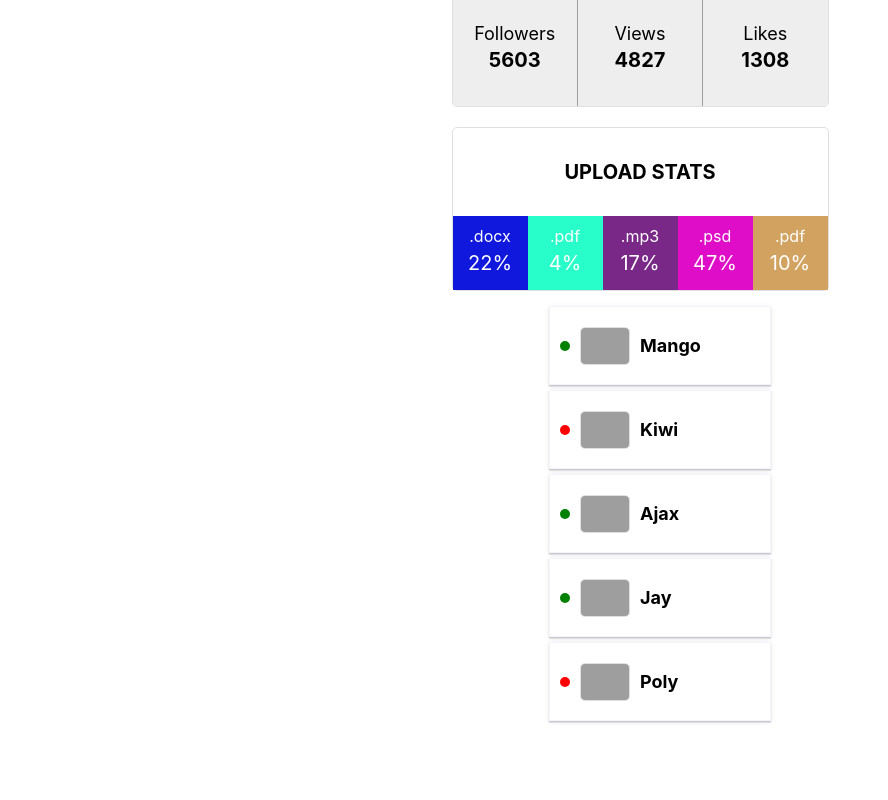
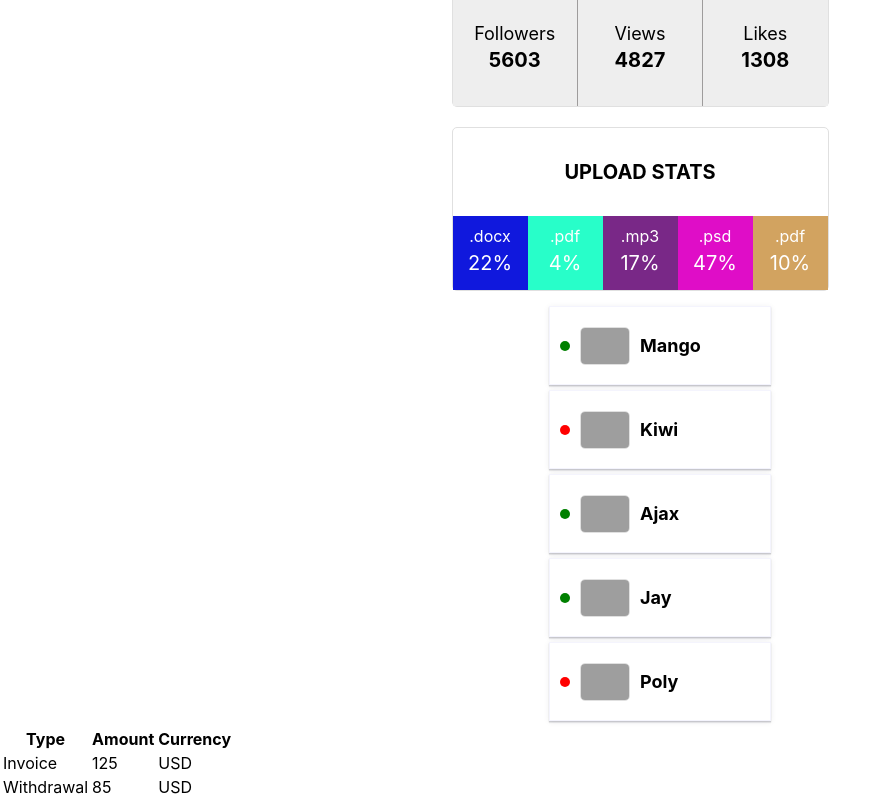
Before and after one commit to starik061/goit-react-hw-01-components, a React (Create React App) app: page / in a window 1280 px wide. Shown: the part 420-1220 px from the top of the page, without its empty margins (0-888 px from the left). Before the commit the page ends 1146 px from the top, so only its background shows below. Built offline with nearby package versions, Linux system fonts and the light colour scheme; grey boxes are pictures that could not be loaded.

Commit message:
✒️ preparings for Task #4

```diff
--- a/src/components/App.jsx
+++ b/src/components/App.jsx
@@ -1,9 +1,12 @@
 import { Profile } from 'components/Profile/Profile.jsx';
 import {Statistics} from './Statistics/Statistics.jsx';
 import { FriendList } from './FriendList/FriendList.jsx';
+import { TransactionHistory } from './TransactionHistory/TransactionHistory.jsx';
+
 import user from 'componentsData/user.json';
 import statisticsData from 'componentsData/data.json';
 import friends from 'componentsData/friends.json';
+import transactions from 'componentsData/transactions.json';
 
 export const App = () => {
   return <>
@@ -15,6 +18,7 @@ export const App = () => {
     stats={user.stats}
   />
     <Statistics title="upload stats" stats={statisticsData} />
-    <FriendList friends={friends } />
+    <FriendList friends={friends} />
+    <TransactionHistory items={transactions} />
   </>
 };
--- a/src/components/FriendList/FriendList.jsx
+++ b/src/components/FriendList/FriendList.jsx
@@ -1,7 +1,7 @@
 import PropTypes from 'prop-types';
 import { FriendCard, FriendStatus } from "./FriendList.styled"
 
-export function FriendList({ friends }) {
+export const FriendList= ({ friends })=> {
     return <ul className="friend-list" style={{ margin: " 0 auto"}}>
         {friends.map(({id, avatar, name, isOnline }) => {
             return (
--- /dev/null
+++ b/src/components/TransactionHistory/TransactionHistory.jsx
@@ -0,0 +1,33 @@
+import PropTypes from 'prop-types';
+
+export const TransactionHistory = (items) => {
+    return (
+    <table class="transaction-history">
+  <thead>
+    <tr>
+      <th>Type</th>
+      <th>Amount</th>
+      <th>Currency</th>
+    </tr>
+  </thead>
+
+  <tbody>
+    <tr>
+      <td>Invoice</td>
+      <td>125</td>
+      <td>USD</td>
+    </tr>
+    <tr>
+      <td>Withdrawal</td>
+      <td>85</td>
+      <td>USD</td>
+    </tr>
+  </tbody>
+</table>
+)
+}
+
+
+TransactionHistory.propTypes = {
+    items: PropTypes.arrayOf(PropTypes.object).isRequired
+  }
--- /dev/null
+++ b/src/componentsData/transactions.json
@@ -0,0 +1,122 @@
+[
+  {
+    "id": "1e0700a2-5183-4291-85cc-2065a036a683",
+    "type": "invoice",
+    "amount": "964.82",
+    "currency": "LRD"
+  },
+  {
+    "id": "a30f821b-4d25-4ff0-abdd-e340b3f0dd2b",
+    "type": "payment",
+    "amount": "686.50",
+    "currency": "WST"
+  },
+  {
+    "id": "44dca67a-8e5a-4798-bf8e-b15efd4e1abd",
+    "type": "invoice",
+    "amount": "828.62",
+    "currency": "UGX"
+  },
+  {
+    "id": "ea8ed3dc-2b68-4a53-905a-53ecb0adef33",
+    "type": "withdrawal",
+    "amount": "527.80",
+    "currency": "ALL"
+  },
+  {
+    "id": "ea76146a-0b00-4b80-bc02-a8c822176712",
+    "type": "withdrawal",
+    "amount": "371.43",
+    "currency": "MUR"
+  },
+  {
+    "id": "63ca02f9-d637-46b5-9237-f3b24425e029",
+    "type": "payment",
+    "amount": "862.44",
+    "currency": "AUD"
+  },
+  {
+    "id": "ed0263e8-59a5-4bf1-87e0-2bb88e53dc34",
+    "type": "withdrawal",
+    "amount": "907.00",
+    "currency": "GEL"
+  },
+  {
+    "id": "6013bad0-750c-4691-8bc2-d8f2b43969c4",
+    "type": "withdrawal",
+    "amount": "352.52",
+    "currency": "UGX"
+  },
+  {
+    "id": "252c7be4-8b06-4fa7-8d42-61fb835b70d5",
+    "type": "payment",
+    "amount": "388.98",
+    "currency": "TOP"
+  },
+  {
+    "id": "4eaab41b-b967-40ac-82ed-85fc66f646f1",
+    "type": "deposit",
+    "amount": "103.10",
+    "currency": "BWP"
+  },
+  {
+    "id": "9648a350-8469-42d5-8bf3-18090de5fe67",
+    "type": "withdrawal",
+    "amount": "322.32",
+    "currency": "MRO"
+  },
+  {
+    "id": "9c5c25fb-1a95-4b2f-8d1f-4c4426d677cc",
+    "type": "invoice",
+    "amount": "14.79",
+    "currency": "PYG"
+  },
+  {
+    "id": "43ef232c-80e9-4d6f-b48a-b22405620de3",
+    "type": "payment",
+    "amount": "904.86",
+    "currency": "CHF"
+  },
+  {
+    "id": "5161682e-e620-4019-ab0a-24ceb10fbd20",
+    "type": "withdrawal",
+    "amount": "307.08",
+    "currency": "NOK"
+  },
+  {
+    "id": "7b119d71-42e6-4c42-a141-6818b07bb9ff",
+    "type": "invoice",
+    "amount": "275.07",
+    "currency": "AWG"
+  },
+  {
+    "id": "a4f65722-65c4-4c28-b1f4-b8ed988bb205",
+    "type": "deposit",
+    "amount": "213.10",
+    "currency": "STD"
+  },
+  {
+    "id": "c6e5784b-0ca3-48d6-86e5-b5128af5a523",
+    "type": "invoice",
+    "amount": "116.11",
+    "currency": "CUP CUC"
+  },
+  {
+    "id": "c9ebed6a-3a02-4b49-ac0d-0534b51f2bfd",
+    "type": "invoice",
+    "amount": "878.67",
+    "currency": "HKD"
+  },
+  {
+    "id": "a4a98b0e-b22c-438b-9f83-de2df52110c8",
+    "type": "invoice",
+    "amount": "725.03",
+    "currency": "UYU UYI"
+  },
+  {
+    "id": "b39bfa7a-0166-4c47-94d6-87d20590f746",
+    "type": "payment",
+    "amount": "405.45",
+    "currency": "MDL"
+  }
+]
```
